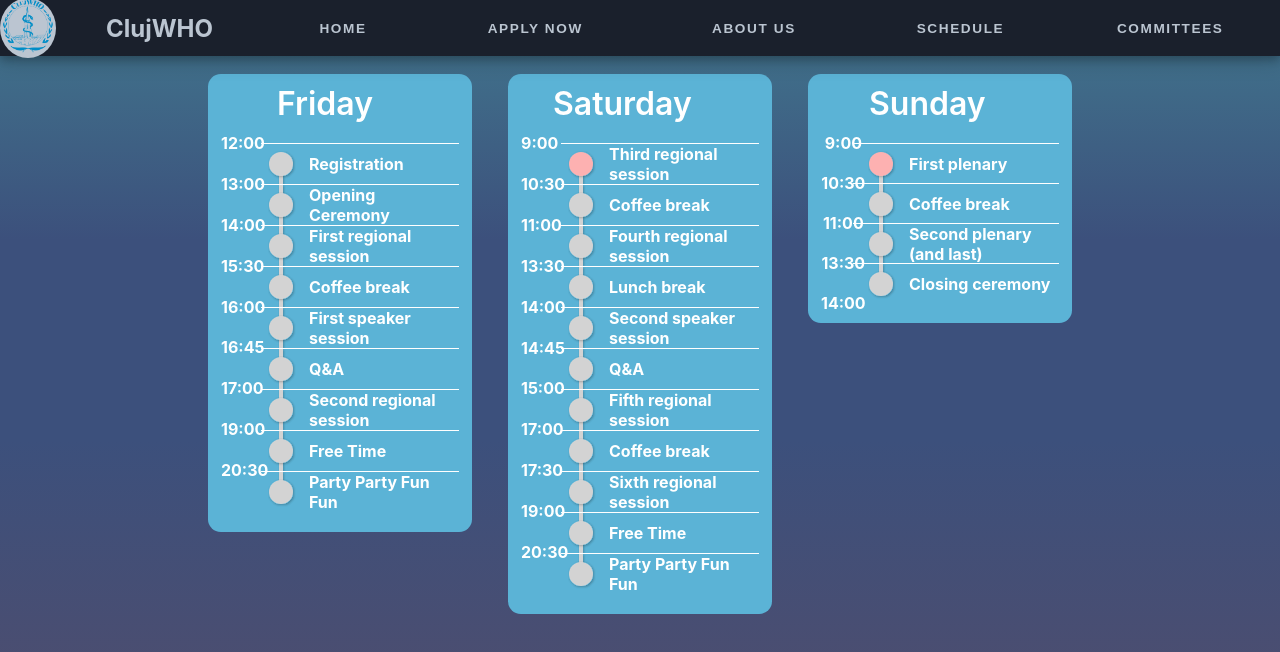
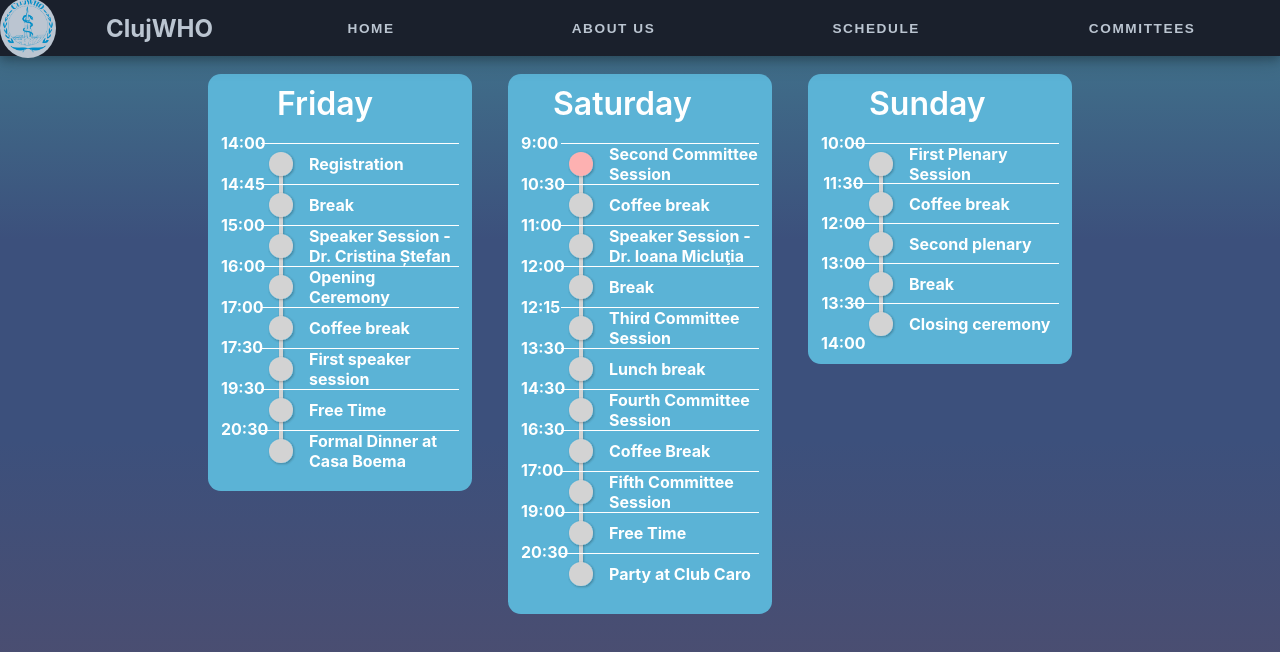
Before and after one commit to Hudi304/clujwho23, a React (Create React App) app: page /home in a window 1280 px wide. Both pictures are taken after a click on the button "SCHEDULE". Shown: the top 652 px of the page. Built offline with nearby package versions, Linux system fonts and the light colour scheme.

Commit message:
fix schedule

```diff
--- a/src/assets/ClujWho/icons/LGBT.tsx
+++ b/src/assets/ClujWho/icons/LGBT.tsx
@@ -7,7 +7,6 @@ export function LGBT() {
       enableBackground="new 0 0 400 316"
       viewBox="0 0 400 316"
       preserveAspectRatio="none"
-
     >
       <path
         d="M50 100C50 90.7953 57.462 83.3333 66.6667 83.3333H216.667V116.667H50V100Z"
@@ -38,7 +37,7 @@ export function LGBT() {
       <path
         d="M216.667 300H166.667L216.667 316.667V300Z"
         fill="#262525"
-        fill-opacity="0.24"
+        fillOpacity="0.24"
       />
     </svg>
   )
--- a/src/common-components/components/input-drop-down/list-item-component/list-item-component.tsx
+++ b/src/common-components/components/input-drop-down/list-item-component/list-item-component.tsx
@@ -16,9 +16,7 @@ export default function ListItem(props: ListItemProps): JSX.Element {
 }
 
 function onCLick(parentID: string, content: string) : void {
-  console.log(parentID);
   const input = document.getElementById(parentID);
-  console.log(input);
   input?.setAttribute('value', content);
   // input?.se
   // document.getElementById(parentID)?.getElementsByTagName("input")[0]?.value = "content"
--- a/src/common-components/components/mobile-toolbar-menu/mobile-toolbar-drawer.tsx
+++ b/src/common-components/components/mobile-toolbar-menu/mobile-toolbar-drawer.tsx
@@ -14,7 +14,6 @@ export function NavBarComponent(props: any): JSX.Element {
   const navigate = useNavigate()
 
   useEffect(() => {
-    console.log('IN VIEW', inView)
     if (inView) {
       setNavBarClasses('')
     } else {
@@ -23,7 +22,6 @@ export function NavBarComponent(props: any): JSX.Element {
   }, [inView])
 
   function redirect(path: string, e: any) {
-    console.log('REDIRECT TO ', path)
     navigate(path)
   }
 
@@ -45,12 +43,12 @@ export function NavBarComponent(props: any): JSX.Element {
                   redirect('/DevClujWho/home', e)
                 }}
               />
-              <NavBarButton
+              {/* <NavBarButton
                 text={'Apply now'}
                 onClick={(e: any) => {
                   redirect('/DevClujWho/apply_now', e)
                 }}
-              />
+              /> */}
               <NavBarButton
                 text={'About us'}
                 onClick={(e: any) => {
--- a/src/pages/account/account.saga.ts
+++ b/src/pages/account/account.saga.ts
@@ -1,14 +1,12 @@
 import axios from 'axios'
-import {  takeEvery} from 'redux-saga/effects'
+import { takeEvery } from 'redux-saga/effects'
 import { URL } from '../../common-components/utils'
 
 export function saveChangesFC(payload: any): void {
   const { account, history } = payload
-    console.log("saveChangesFC : payload = ", payload)
   axios
     .post(`${URL}/saveChanges`, payload)
     .then(res => {
-            // console.log('Login status:', res.statusText);
       if (res.statusText == 'Logged in') {
         history.push('./account')
         alert('Successful Login')
@@ -20,7 +18,6 @@ export function saveChangesFC(payload: any): void {
 }
 
 function saveChanges(action: any) {
-    // console.log(action.payload)
   saveChangesFC(action.payload)
 }
 
--- a/src/pages/account/account.tsx
+++ b/src/pages/account/account.tsx
@@ -7,20 +7,16 @@ import './account.scss'
 import { bindActionCreators } from 'redux'
 import { connect } from 'react-redux'
 import { LoginData } from '../login/login.types'
-// import { useHistory } from 'react-router-dom'
 import { saveChanges } from './account.actions'
 
 function Account(props: any): JSX.Element {
-  // const history = useHistory()
 
   function handleClick() {
-    console.log('handle Click ACC')
     // props.getMovieListAct();
     const user: LoginData = {
       username: 'Itachi',
       password: '1234'
     }
-    // props.saveChanges(user, history)
   }
 
   return (
--- a/src/pages/login/components/navbar/navbar-component.tsx
+++ b/src/pages/login/components/navbar/navbar-component.tsx
@@ -1,39 +1,14 @@
 import './navbar-component.scss'
-import Typography from '@mui/material/Typography'
-
-import logo from '../../../../assets/LEGO_logo.svg.png'
 import ClujWhoLogo from '../../../../assets/ClujWHOLogo.png'
-import ClujWhoLogoBar from '../../../../assets/ClujWHOLogoBar.png'
-
-import { useState, useEffect, Fragment } from 'react'
+import { useState, useEffect } from 'react'
 import {
   AccountBalance,
-  AddModerator,
-  AddModeratorOutlined,
-  AppRegistration,
   CalendarToday,
-  ContactPage,
-  Delete,
-  DriveFileMove,
-  Group,
   Home,
-  Inbox,
   Info,
-  Mail,
   Menu
 } from '@mui/icons-material'
-import {
-  Box,
-  Button,
-  Divider,
-  Drawer,
-  IconButton,
-  List,
-  ListItem,
-  ListItemIcon,
-  ListItemText,
-  SwipeableDrawer
-} from '@mui/material'
+import { IconButton, List, SwipeableDrawer } from '@mui/material'
 import { blue, pink } from '@mui/material/colors'
 import { minWidth } from '@mui/system'
 import { useNavigate } from 'react-router-dom'
@@ -53,16 +28,12 @@ export function NavBarComponent(props: any): JSX.Element {
 
   const [drawerOpen, setDrawerOpen] = useState(false)
 
-  // const history = useHistory()
   const navigate = useNavigate()
 
   useEffect(() => {
-    console.log('IN VIEW', inView)
     if (!props.mobile) {
       if (inView) {
         setNavBarClasses('nav-bar-active')
-
-        // setNavBarClasses('')
       } else {
         setNavBarClasses('nav-bar-active')
       }
@@ -86,7 +57,6 @@ export function NavBarComponent(props: any): JSX.Element {
     }
 
   function redirect(path: string, e: any) {
-    // console.log('REDIRECT TO ', path)
     navigate(path)
   }
 
@@ -98,7 +68,6 @@ export function NavBarComponent(props: any): JSX.Element {
             <IconButton
               className="hamburger-menu"
               onClick={() => {
-                // console.log('dsadas')
                 toggleDrawer('left', true)
                 setDrawerOpen(true)
               }}
@@ -132,7 +101,6 @@ export function NavBarComponent(props: any): JSX.Element {
                 <IconButton
                   className="menu-icon-btn"
                   onClick={e => {
-                    // history.push('/home')
                     redirect('/home', e)
                     setDrawerOpen(false)
                   }}
@@ -142,25 +110,11 @@ export function NavBarComponent(props: any): JSX.Element {
                   Home
                 </IconButton>
               </div>
+
               <div className="menu-list-item">
                 <IconButton
                   className="menu-icon-btn"
                   onClick={e => {
-                    // history.push('/apply_now')
-                    redirect('/apply_now', e)
-                    setDrawerOpen(false)
-                  }}
-                  aria-label="delete"
-                >
-                  <AppRegistration sx={{ color: blue[500], fontSize: '4vh' }} />
-                  Apply now
-                </IconButton>
-              </div>
-              <div className="menu-list-item">
-                <IconButton
-                  className="menu-icon-btn"
-                  onClick={e => {
-                    // history.push('/about_us')
                     redirect('/about_us', e)
                     setDrawerOpen(false)
                   }}
@@ -174,7 +128,6 @@ export function NavBarComponent(props: any): JSX.Element {
                 <IconButton
                   className="menu-icon-btn"
                   onClick={e => {
-                    // history.push('/schedule')
                     redirect('/schedule', e)
                     setDrawerOpen(false)
                   }}
@@ -188,9 +141,7 @@ export function NavBarComponent(props: any): JSX.Element {
                 <IconButton
                   className="menu-icon-btn"
                   onClick={e => {
-                    // history.push('/committees')
                     redirect('/committees', e)
-
                     setDrawerOpen(false)
                   }}
                   aria-label="delete"
@@ -199,58 +150,6 @@ export function NavBarComponent(props: any): JSX.Element {
                   Committees
                 </IconButton>
               </div>
-              {/* <div className="menu-list-item">
-                <IconButton
-                  className="menu-icon-btn"
-                  onClick={() => {
-                    history.push('/our_team')
-                    setDrawerOpen(false)
-                  }}
-                  aria-label="delete"
-                >
-                  <Group sx={{ color: blue[500], fontSize: '4vh' }} />
-                  Our Team
-                </IconButton>
-              </div>
-              <div className="menu-list-item">
-                <IconButton
-                  className="menu-icon-btn"
-                  onClick={() => {
-                    history.push('/resources')
-                    setDrawerOpen(false)
-                  }}
-                  aria-label="delete"
-                >
-                  <DriveFileMove sx={{ color: blue[500], fontSize: '4vh' }} />
-                  Resources
-                </IconButton>
-              </div>
-              <div className="menu-list-item">
-                <IconButton
-                  className="menu-icon-btn"
-                  onClick={() => {
-                    history.push('/contact')
-                    setDrawerOpen(false)
-                  }}
-                  aria-label="delete"
-                >
-                  <ContactPage sx={{ color: blue[500], fontSize: '4vh' }} />
-                  Contact
-                </IconButton>
-              </div>
-              <div className="menu-list-item">
-                <IconButton
-                  className="menu-icon-btn"
-                  onClick={() => {
-                    history.push('/sponsors')
-                    setDrawerOpen(false)
-                  }}
-                  aria-label="delete"
-                >
-                  <AddModerator sx={{ color: blue[500], fontSize: '4vh' }} />
-                  Sponsors
-                </IconButton>
-              </div> */}
             </List>
           </SwipeableDrawer>
         </div>
@@ -268,23 +167,10 @@ export function NavBarComponent(props: any): JSX.Element {
           </div>
 
           <div className="nav-bar-buttons-container">
-            {/* <NavBarButton
-              text={'Home2'}
-              onClick={(e: any) => {
-                redirect('/home2', e)
-              }}
-            /> */}
             <NavBarButton
               text={'Home'}
               onClick={(e: any) => {
                 redirect('/home', e)
-              }}
-            />
-            <NavBarButton
-              style={{ minWidth: '124px' }}
-              text={'Apply now'}
-              onClick={(e: any) => {
-                redirect('/apply_now', e)
               }}
             />
             <NavBarButton
@@ -306,31 +192,6 @@ export function NavBarComponent(props: any): JSX.Element {
                 redirect('/committees', e)
               }}
             />
-            {/* <NavBarButton
-              style={{ minWidth: '112px' }}
-              text={'Our Team'}
-              onClick={(e: any) => {
-                redirect('/our_team', e)
-              }}
-            />
-            <NavBarButton
-              text={'Resources'}
-              onClick={(e: any) => {
-                redirect('/resources', e)
-              }}
-            />
-            <NavBarButton
-              text={'Contact'}
-              onClick={(e: any) => {
-                redirect('/contact', e)
-              }}
-            />
-            <NavBarButton
-              text={'Sponsors'}
-              onClick={(e: any) => {
-                redirect('/sponsors', e)
-              }}
-            /> */}
           </div>
         </div>
       </div>
--- a/src/pages/login/login.saga.ts
+++ b/src/pages/login/login.saga.ts
@@ -11,7 +11,6 @@ export function loginFC(payload: any): void {
   axios
     .post(`${URL}/login`, account)
     .then(res => {
-      // console.log('Login status:', res.statusText);
       if (res.statusText == 'Logged in') {
         history.push('./account')
         alert('Successful Login')
--- a/src/pages/qr-code-generator/web/qr-code-generator.tsx
+++ b/src/pages/qr-code-generator/web/qr-code-generator.tsx
@@ -34,7 +34,6 @@ export function QrCodeGeneratorToolWeb(props: any) {
 
   const downloadQR = () => {
     const svg = svgRef.current?.innerHTML
-    console.log('svgRef : ', svgRef.current?.innerHTML)
     const blob = new Blob([svg], { type: 'image/svg+xml' })
     downloadBlob(blob, `qr_code.svg`)
   }
--- a/src/pages/schedule/schedule-coponent.tsx
+++ b/src/pages/schedule/schedule-coponent.tsx
@@ -55,11 +55,21 @@ export function Schedule(props: any): JSX.Element {
   useEffect(() => {
     const timer = setTimeout(() => {
       const now = new Date()
+
+      console.log(now.getDate())
+      console.log(now.getMonth())
+
       if (now.getMinutes() % 15 == 0 && now.getSeconds() % 10 == 0) {
-        console.log('dsadas')
-        setSundayBubbleOpt(getSundayBubbleOptions(now))
-        setFridayBubbleOpt(getFridayBubbleOptions(now))
-        setSaturdayBubbleOpt(getSaturdayBubbleOptions(now))
+        if (now.getMonth() > 3) {
+          setSundayBubbleOpt(getSundayBubbleOptions(now))
+          setFridayBubbleOpt(getFridayBubbleOptions(now))
+          setSaturdayBubbleOpt(getSaturdayBubbleOptions(now))
+        }
+        if (now.getDate() > 15) {
+          setFridayBubbleOpt(bubbleOptionsArrayFriday)
+          setSaturdayBubbleOpt(bubbleOptionsArraySaturday)
+          setSundayBubbleOpt(bubbleOptionsArraySunday)
+        }
       }
 
       setTimeLeft(!timeLeft)
--- a/src/pages/schedule/scheduler-constants.ts
+++ b/src/pages/schedule/scheduler-constants.ts
@@ -1,7 +1,8 @@
 export const activityArraySunday = [
-  'First plenary',
+  'First Plenary Session',
   'Coffee break',
-  'Second plenary (and last)',
+  'Second plenary',
+  'Break',
   'Closing ceremony',
   '',
   '',
@@ -36,6 +37,13 @@ export const bubbleOptionsArraySunday = [
   },
   {
     connectTop: true,
+    connectBotomn: true,
+    colorHashT: '#D3D3D3',
+    colorHashC: '#D3D3D3',
+    colorHashB: '#D3D3D3'
+  },
+  {
+    connectTop: true,
     connectBotomn: false,
     colorHashT: '#D3D3D3',
     colorHashC: '#D3D3D3',
@@ -44,9 +52,10 @@ export const bubbleOptionsArraySunday = [
 ]
 
 export const hoursArraySunday = [
-  '9:00',
-  '10:30',
-  '11:00',
+  '10:00',
+  '11:30',
+  '12:00',
+  '13:00',
   '13:30',
   '14:00',
   '',
@@ -57,17 +66,17 @@ export const hoursArraySunday = [
 ]
 
 export const activityArraySaturday = [
-  'Third regional session',
+  'Second Committee Session',
   'Coffee break',
-  'Fourth regional session',
+  'Speaker Session - Dr. Ioana Micluţia',
+  'Break',
+  'Third Committee Session',
   'Lunch break',
-  'Second speaker session',
-  'Q&A',
-  'Fifth regional session',
-  'Coffee break',
-  'Sixth regional session',
+  'Fourth Committee Session',
+  'Coffee Break',
+  'Fifth Committee Session',
   'Free Time',
-  'Party Party Fun Fun '
+  'Party at Club Caro'
 ]
 
 export const bubbleOptionsArraySaturday = [
@@ -78,6 +87,7 @@ export const bubbleOptionsArraySaturday = [
     colorHashC: '#D3D3D3',
     colorHashB: '#D3D3D3'
   },
+
   {
     connectTop: true,
     connectBotomn: true,
@@ -154,12 +164,12 @@ export const hoursArraySaturday = [
   '9:00',
   '10:30',
   '11:00',
+  '12:00',
+  '12:15',
   '13:30',
-  '14:00',
-  '14:45',
-  '15:00',
+  '14:30',
+  '16:30',
   '17:00',
-  '17:30',
   '19:00',
   '20:30',
   ''
@@ -167,25 +177,23 @@ export const hoursArraySaturday = [
 
 export const activityArrayFiday = [
   'Registration',
+  'Break',
+  'Speaker Session - Dr. Cristina Ștefan',
   'Opening Ceremony',
-  'First regional session',
   'Coffee break',
   'First speaker session',
-  'Q&A',
-  'Second regional session',
   'Free Time',
-  'Party Party Fun Fun '
+  'Formal Dinner at Casa Boema'
 ]
 
 export const hoursArrayFriday = [
-  '12:00',
-  '13:00',
   '14:00',
-  '15:30',
+  '14:45',
+  '15:00',
   '16:00',
-  '16:45',
   '17:00',
-  '19:00',
+  '17:30',
+  '19:30',
   '20:30',
   ''
 ]
@@ -205,13 +213,7 @@ export const bubbleOptionsArrayFriday = [
     colorHashC: '#D3D3D3',
     colorHashB: '#D3D3D3'
   },
-  {
-    connectTop: true,
-    connectBotomn: true,
-    colorHashT: '#D3D3D3',
-    colorHashC: '#D3D3D3',
-    colorHashB: '#D3D3D3'
-  },
+
   {
     connectTop: true,
     connectBotomn: true,
@@ -262,9 +264,45 @@ export const BUBLE_COLORS = {
   pink: 'FDB1B1'
 }
 
-export function getSundayBubbleOptions(now : Date) {
+export function getSundayBubbleOptions(now: Date) {
   const bubOptnew = bubbleOptionsArraySunday
   // const now = new Date()
+  const h = now.getHours()
+  const m = now.getMinutes()
+  const minutes = h * 60 + m
+
+  if (minutes >= 10 * 60) {
+    bubOptnew[0].colorHashC = BUBLE_COLORS.green
+  }
+
+  if (minutes >= 11 * 60 + 30) {
+    bubOptnew[0].colorHashB = BUBLE_COLORS.green
+    bubOptnew[1].colorHashT = BUBLE_COLORS.green
+    bubOptnew[1].colorHashC = BUBLE_COLORS.green
+  }
+
+  if (minutes >= 12 * 60) {
+    bubOptnew[1].colorHashB = BUBLE_COLORS.green
+    bubOptnew[2].colorHashT = BUBLE_COLORS.green
+    bubOptnew[2].colorHashC = BUBLE_COLORS.green
+  }
+
+  if (minutes >= 13 * 60) {
+    bubOptnew[2].colorHashB = BUBLE_COLORS.green
+    bubOptnew[3].colorHashT = BUBLE_COLORS.green
+    bubOptnew[3].colorHashC = BUBLE_COLORS.green
+  }
+
+  if (minutes >= 13 * 60 + 30) {
+    bubOptnew[3].colorHashB = BUBLE_COLORS.green
+    bubOptnew[4].colorHashT = BUBLE_COLORS.green
+    bubOptnew[4].colorHashC = BUBLE_COLORS.green
+  }
+  return bubOptnew
+}
+
+export function getSaturdayBubbleOptions(now: Date) {
+  const bubOptnew = bubbleOptionsArraySaturday
   const h = now.getHours()
   const m = now.getMinutes()
   const minutes = h * 60 + m
@@ -285,68 +323,37 @@ export function getSundayBubbleOptions(now : Date) {
     bubOptnew[2].colorHashC = BUBLE_COLORS.green
   }
 
-  if (minutes >= 13 * 60 + 30) {
-    bubOptnew[2].colorHashB = BUBLE_COLORS.green
-    bubOptnew[3].colorHashT = BUBLE_COLORS.green
-    bubOptnew[3].colorHashC = BUBLE_COLORS.green
-  }
-  return bubOptnew
-}
-
-export function getSaturdayBubbleOptions(now : Date) {
-  const bubOptnew = bubbleOptionsArraySaturday
-  // const now = new Date()
-  const h = now.getHours()
-  const m = now.getMinutes()
-  const minutes = h * 60 + m
-
-  if (minutes >= 9 * 60) {
-    bubOptnew[0].colorHashC = BUBLE_COLORS.green
-  }
-
-  if (minutes >= 10 * 60 + 30) {
-    bubOptnew[0].colorHashB = BUBLE_COLORS.green
-    bubOptnew[1].colorHashT = BUBLE_COLORS.green
-    bubOptnew[1].colorHashC = BUBLE_COLORS.green
-  }
-
-  if (minutes >= 11 * 60) {
-    bubOptnew[1].colorHashB = BUBLE_COLORS.green
-    bubOptnew[2].colorHashT = BUBLE_COLORS.green
-    bubOptnew[2].colorHashC = BUBLE_COLORS.green
-  }
-
-  if (minutes >= 13 * 60 + 30) {
+  if (minutes >= 12 * 60) {
     bubOptnew[2].colorHashB = BUBLE_COLORS.green
     bubOptnew[3].colorHashT = BUBLE_COLORS.green
     bubOptnew[3].colorHashC = BUBLE_COLORS.green
   }
 
-  if (minutes >= 14 * 60) {
+  if (minutes >= 12 * 60 + 15) {
     bubOptnew[3].colorHashB = BUBLE_COLORS.green
     bubOptnew[4].colorHashT = BUBLE_COLORS.green
     bubOptnew[4].colorHashC = BUBLE_COLORS.green
   }
 
-  if (minutes >= 14 * 60 + 45) {
+  if (minutes >= 13 * 60 + 30) {
     bubOptnew[4].colorHashB = BUBLE_COLORS.green
     bubOptnew[5].colorHashT = BUBLE_COLORS.green
     bubOptnew[5].colorHashC = BUBLE_COLORS.green
   }
 
-  if (minutes >= 15 * 60) {
+  if (minutes >= 14 * 60 + 30) {
     bubOptnew[5].colorHashB = BUBLE_COLORS.green
     bubOptnew[6].colorHashT = BUBLE_COLORS.green
     bubOptnew[6].colorHashC = BUBLE_COLORS.green
   }
 
-  if (minutes >= 17 * 60) {
+  if (minutes >= 16 * 60 + 30) {
     bubOptnew[6].colorHashB = BUBLE_COLORS.green
     bubOptnew[7].colorHashT = BUBLE_COLORS.green
     bubOptnew[7].colorHashC = BUBLE_COLORS.green
   }
 
-  if (minutes >= 17 * 60 + 30) {
+  if (minutes >= 17 * 60) {
     bubOptnew[7].colorHashB = BUBLE_COLORS.green
     bubOptnew[8].colorHashT = BUBLE_COLORS.green
     bubOptnew[8].colorHashC = BUBLE_COLORS.green
@@ -367,64 +374,57 @@ export function getSaturdayBubbleOptions(now : Date) {
   return bubOptnew
 }
 
-export function getFridayBubbleOptions(now : Date) {
+export function getFridayBubbleOptions(now: Date) {
   const bubOptnew = bubbleOptionsArrayFriday
-  // const now = new Date()
   const h = now.getHours()
   const m = now.getMinutes()
   const minutes = h * 60 + m
 
-  if (minutes >= 12 * 60) {
+  if (minutes >= 14 * 60) {
     bubOptnew[0].colorHashC = BUBLE_COLORS.green
   }
 
-  if (minutes >= 13 * 60) {
+  if (minutes >= 14 * 60 + 45) {
     bubOptnew[0].colorHashB = BUBLE_COLORS.green
     bubOptnew[1].colorHashT = BUBLE_COLORS.green
     bubOptnew[1].colorHashC = BUBLE_COLORS.green
   }
 
-  if (minutes >= 14 * 60) {
+  if (minutes >= 15 * 60) {
     bubOptnew[1].colorHashB = BUBLE_COLORS.green
     bubOptnew[2].colorHashT = BUBLE_COLORS.green
     bubOptnew[2].colorHashC = BUBLE_COLORS.green
   }
 
-  if (minutes > 15 * 60 + 30) {
+  if (minutes > 16 * 60) {
     bubOptnew[2].colorHashB = BUBLE_COLORS.green
     bubOptnew[3].colorHashT = BUBLE_COLORS.green
     bubOptnew[3].colorHashC = BUBLE_COLORS.green
   }
 
-  if (minutes > 16 * 60) {
+  if (minutes > 17 * 60) {
     bubOptnew[3].colorHashB = BUBLE_COLORS.green
     bubOptnew[4].colorHashT = BUBLE_COLORS.green
     bubOptnew[4].colorHashC = BUBLE_COLORS.green
   }
 
-  if (minutes > 16 * 60 + 45) {
+  if (minutes > 17 * 60 + 30) {
     bubOptnew[4].colorHashB = BUBLE_COLORS.green
     bubOptnew[5].colorHashT = BUBLE_COLORS.green
     bubOptnew[5].colorHashC = BUBLE_COLORS.green
   }
 
-  if (minutes > 17 * 60) {
+  if (minutes > 19 * 60 + 30) {
     bubOptnew[5].colorHashB = BUBLE_COLORS.green
     bubOptnew[6].colorHashT = BUBLE_COLORS.green
     bubOptnew[6].colorHashC = BUBLE_COLORS.green
   }
 
-  if (minutes > 19 * 60) {
+  if (minutes > 20 * 60 + 30) {
     bubOptnew[6].colorHashB = BUBLE_COLORS.green
     bubOptnew[7].colorHashT = BUBLE_COLORS.green
     bubOptnew[7].colorHashC = BUBLE_COLORS.green
   }
 
-  if (minutes > 20 * 60 + 30) {
-    bubOptnew[7].colorHashB = BUBLE_COLORS.green
-    bubOptnew[8].colorHashT = BUBLE_COLORS.green
-    bubOptnew[8].colorHashC = BUBLE_COLORS.green
-  }
-
   return bubOptnew
 }
```
Also changed, not shown: src/pages/account/components/body/account-profile-form.componet.tsx (+81 -37 lines), src/pages/home/home-component.tsx (+6 -8 lines). Lines whose indentation alone changed are shown as unchanged.
